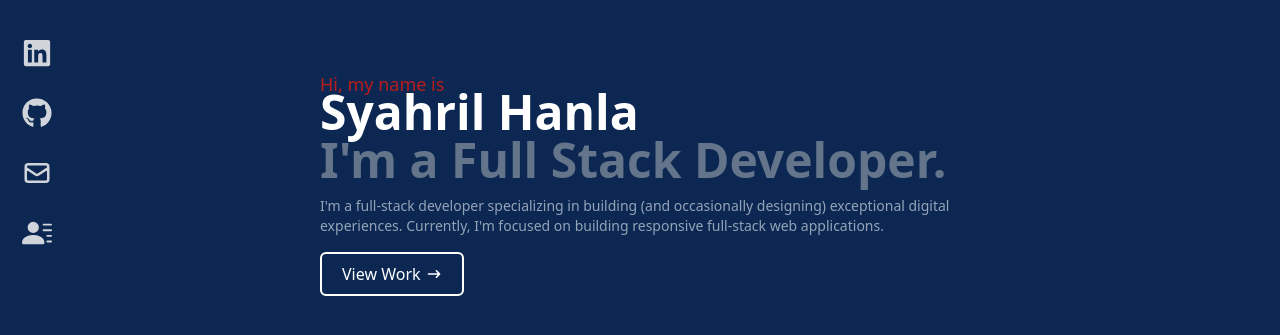
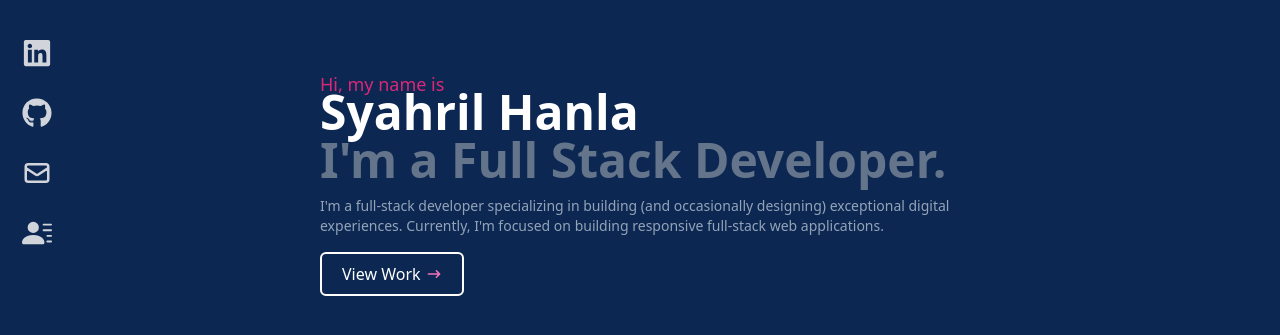
Before and after one commit to syahrilhanla/portfolio-website, a Next.js app: page / in a window 1280 px wide. Shown: the part 217-552 px from the top of the page. Built offline with nearby package versions, Linux system fonts and the light colour scheme.

Commit message:
rotate arrow when hover over button

```diff
--- a/components/Introduction.jsx
+++ b/components/Introduction.jsx
@@ -3,7 +3,7 @@ import { HiArrowNarrowRight } from "react-icons/hi";
 const Introduction = () => {
 	return (
 		<div className='flex flex-col'>
-			<p className='text-red-700 font-medium text-lg'>Hi, my name is</p>
+			<p className='text-pink-600 font-medium text-lg'>Hi, my name is</p>
 			<h1 className='text-white text-5xl font-bold mt-[-10px]'>
 				Syahril Hanla
 			</h1>
@@ -16,8 +16,11 @@ const Introduction = () => {
 				building responsive full-stack web applications.
 			</p>
 
-			<button className='flex flex-row justify-between items-center px-5 py-2 border border-white border-2 rounded-md text-white w-[9rem] mt-4 font-light hover:bg-slate-300 hover:font-normal hover:text-slate-700 hover:border-bg-slate-700 duration-300'>
-				View Work <HiArrowNarrowRight />
+			<button className='flex flex-row justify-between items-center px-5 py-2 border border-white border-2 rounded-md text-white w-[9rem] mt-4 font-light hover:bg-slate-300 hover:font-normal hover:text-slate-700 hover:border-bg-slate-700 duration-300 group'>
+				View Work{" "}
+				<span className='group-hover:rotate-90 duration-300 text-pink-400'>
+					<HiArrowNarrowRight />
+				</span>
 			</button>
 		</div>
 	);
```
